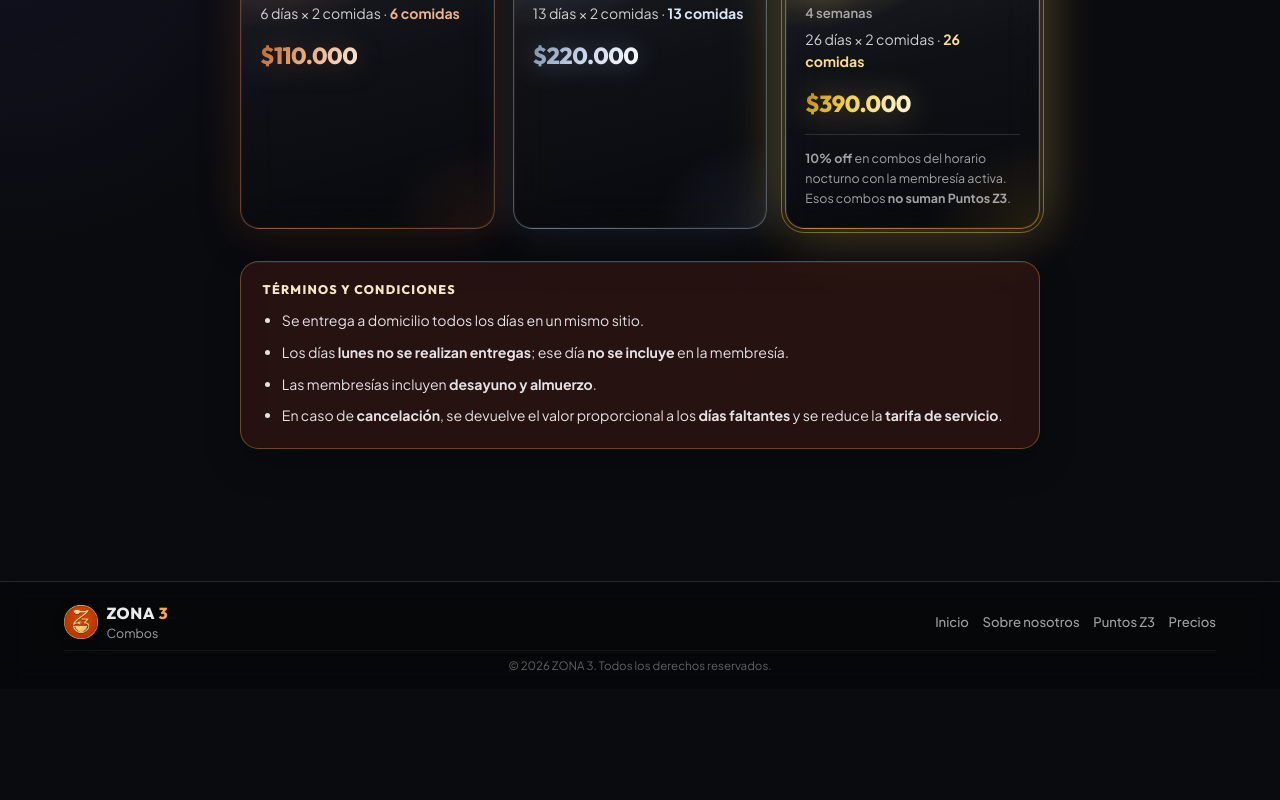
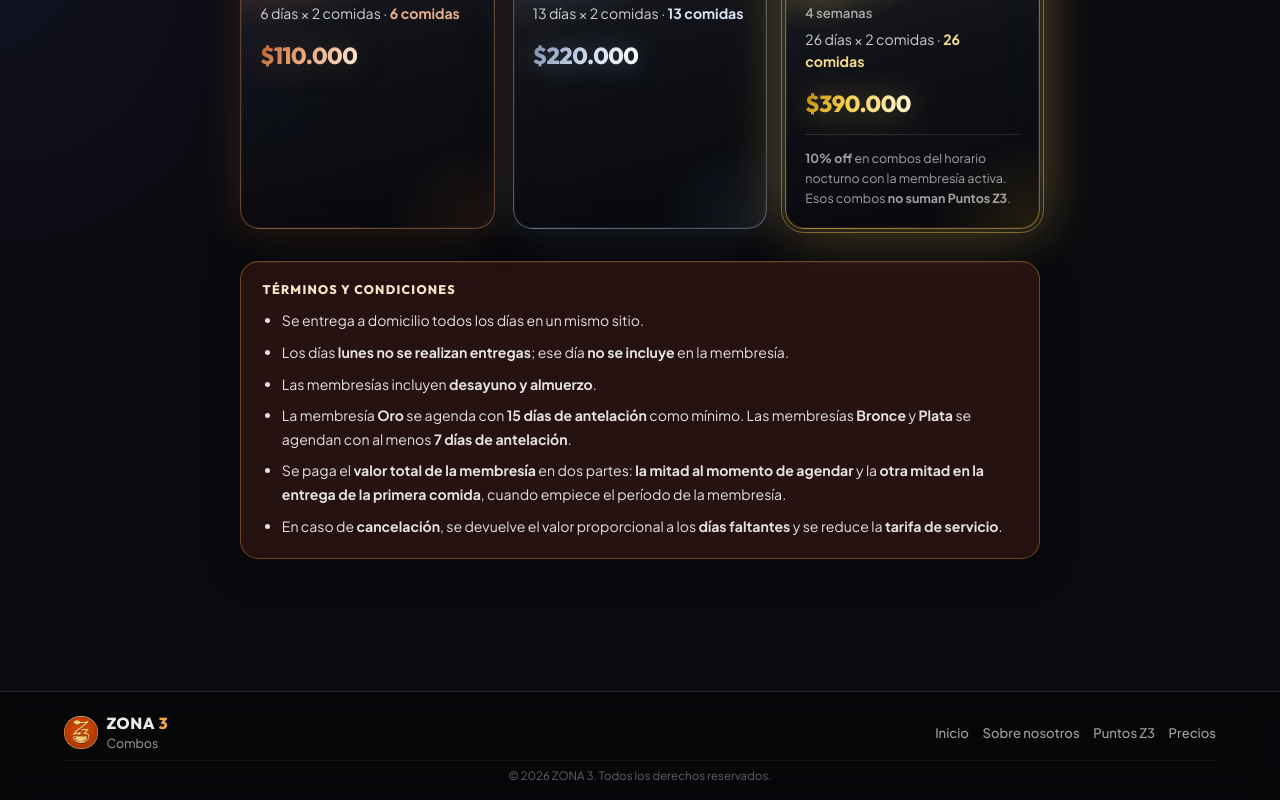
Before and after one commit to jucaicedoa/z3-sistema-puntos, an Angular app: page /precios in a window 1280 px wide. Shown: the part 1264-2064 px from the top of the page. Before the commit the page ends 1953 px from the top, so only its background shows below. Built offline with nearby package versions, Linux system fonts and the light colour scheme.

Commit message:
fix: ajuste precios

```diff
--- a/src/app/precios/precios.component.html
+++ b/src/app/precios/precios.component.html
@@ -92,6 +92,16 @@
           </li>
           <li>Las membresías incluyen <strong>desayuno y almuerzo</strong>.</li>
           <li>
+            La membresía <strong>Oro</strong> se agenda con <strong>15 días de antelación</strong> como mínimo. Las
+            membresías <strong>Bronce</strong> y <strong>Plata</strong> se agendan con al menos
+            <strong>7 días de antelación</strong>.
+          </li>
+          <li>
+            Se paga el <strong>valor total de la membresía</strong> en dos partes:
+            <strong>la mitad al momento de agendar</strong> y la <strong>otra mitad en la entrega de la primera comida</strong>,
+            cuando empiece el período de la membresía.
+          </li>
+          <li>
             En caso de <strong>cancelación</strong>, se devuelve el valor proporcional a los <strong>días faltantes</strong> y
             se reduce la <strong>tarifa de servicio</strong>.
           </li>
```
